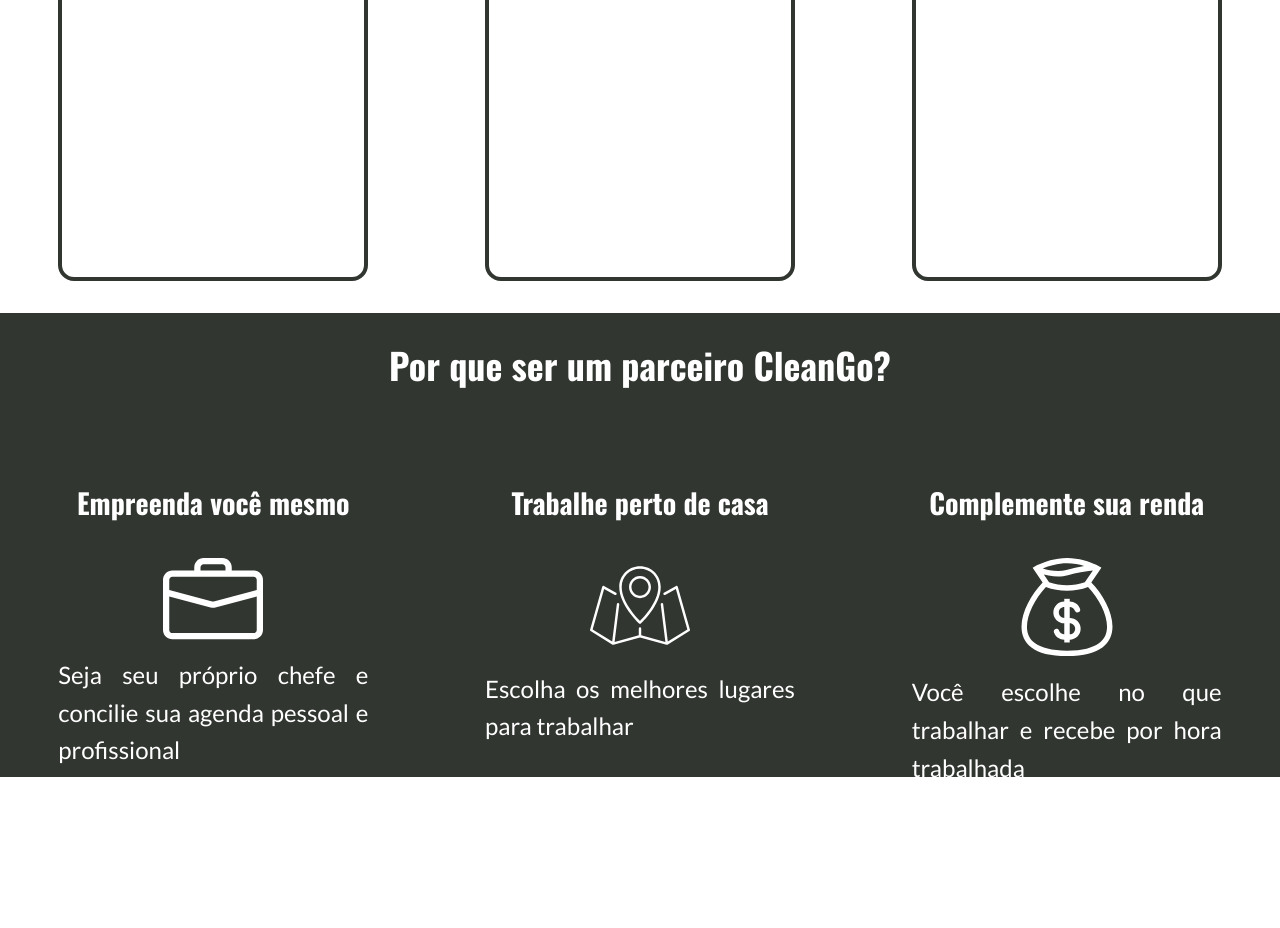
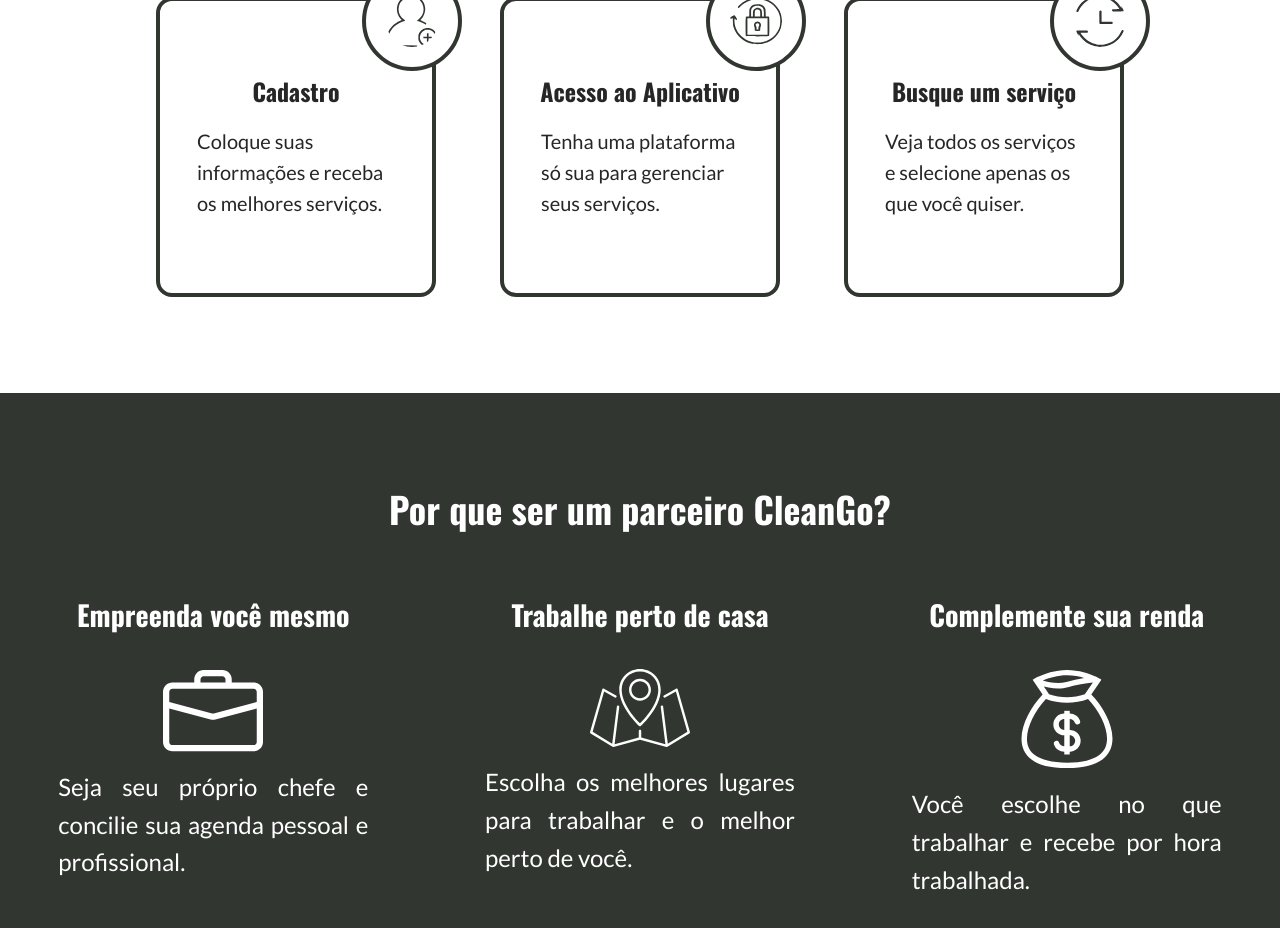
Before and after one commit to daeppe/CleanGo, a React (Create React App) app: page /sejaumparceiro in a window 1280 px wide. Shown: the part 1040-1968 px from the top of the page. Before the commit the page ends 1826 px from the top, so only its background shows below. Built offline with nearby package versions, Linux system fonts and the light colour scheme.

Commit message:
feat: secao como funciona

```diff
--- a/src/components/CardReasons/index.tsx
+++ b/src/components/CardReasons/index.tsx
@@ -10,18 +10,20 @@
         <h1>Empreenda você mesmo</h1>
         <img src={Briefcase} alt="Empreendedor" />
         <p>
-          Seja seu próprio chefe e concilie sua agenda pessoal e profissional
+          Seja seu próprio chefe e concilie sua agenda pessoal e profissional.
         </p>
       </ContainerInner>
       <ContainerInner>
         <h1>Trabalhe perto de casa</h1>
         <img src={Map} alt="Mapa" />
-        <p>Escolha os melhores lugares para trabalhar</p>
+        <p>
+          Escolha os melhores lugares para trabalhar e o melhor perto de você.
+        </p>
       </ContainerInner>
       <ContainerInner>
         <h1>Complemente sua renda</h1>
         <img src={BagOfMoney} alt="Dinheiro" />
-        <p>Você escolhe no que trabalhar e recebe por hora trabalhada</p>
+        <p>Você escolhe no que trabalhar e recebe por hora trabalhada.</p>
       </ContainerInner>
     </Container>
   );
--- a/src/components/CardWorkWithUs/index.tsx
+++ b/src/components/CardWorkWithUs/index.tsx
@@ -7,15 +7,18 @@
     <Container>
       <ContainerInner>
         <img src={Register} alt="cadastro" />
-        <h1>Cadastro</h1>
+        <h1 className="cardTitle">Cadastro</h1>
+        <p>Coloque suas informações e receba os melhores serviços.</p>
       </ContainerInner>
       <ContainerInner>
         <img src={Return} alt="cadastro" />
-        <h1>Aguarde o Retorno</h1>
+        <h1 className="cardTitle">Acesso ao Aplicativo</h1>
+        <p>Tenha uma plataforma só sua para gerenciar seus serviços.</p>
       </ContainerInner>
       <ContainerInner>
         <img src={AppAccess} alt="cadastro" />
-        <h1>Acesso ao Aplicativo</h1>
+        <h1 className="cardTitle">Busque um serviço</h1>
+        <p>Veja todos os serviços e selecione apenas os que você quiser.</p>
       </ContainerInner>
     </Container>
   );
--- a/src/components/CardWorkWithUs/styles.ts
+++ b/src/components/CardWorkWithUs/styles.ts
@@ -1,40 +1,65 @@
 import styled from "styled-components";
 
 export const Container = styled.div`
-  display: flex;
-  flex-direction: column;
-  justify-content: space-around;
+  display: grid;
+  grid-template-columns: 280px;
+  grid-template-rows: repeat(3, 1fr);
+  justify-content: center;
+  align-content: center;
+  justify-items: center;
   align-items: center;
+  position: relative;
+  row-gap: 3rem;
   width: 100%;
-  margin: 32px 0;
   @media only screen and (min-width: 768px) {
-    flex-direction: row;
+    grid-template-columns: repeat(3, 280px);
+    grid-template-rows: auto;
+    gap: 5%;
   }
 `;
 export const ContainerInner = styled(Container)`
-  flex-direction: column;
-  margin: 0;
-  justify-content: flex-start;
+  position: relative;
+  display: grid;
+  grid-auto-columns: 1fr;
+  grid-template-columns: 220px;
+  grid-template-rows: auto;
+  grid-template-areas:
+    "title"
+    "text";
+  justify-content: center;
+  align-content: center;
+  justify-items: center;
+  align-items: center;
   border: 4px solid var(--dark-green);
   border-radius: 16px;
-  max-width: 310px;
-  height: 380px;
-  h1 {
+  max-width: 280px;
+  height: 300px;
+  .cardTitle {
+    grid-area: title;
     font-family: var(--font-secondary);
     font-size: 24px;
-    text-align: center;
-    margin: -30px auto;
+    align-self: flex-start;
+    margin: 0;
   }
   img {
     border: 4px solid var(--dark-green);
     border-radius: 50%;
     padding: 20px;
     background-color: var(--white);
-    align-self: flex-end;
-    margin-top: -30px;
-    margin-right: -30px;
+    align-self: flex-start;
     width: 100px;
     height: 100px;
     box-sizing: border-box;
+    position: absolute;
+    right: -30px;
+    top: -30px;
+  }
+  p {
+    grid-area: text;
+    font-family: var(--font-standard);
+    font-size: 20px;
+    width: 90%;
+    margin: 0 auto;
+    align-self: center;
   }
 `;
--- a/src/pages/WorkWithUs/styles.ts
+++ b/src/pages/WorkWithUs/styles.ts
@@ -7,6 +7,8 @@
   justify-content: center;
   background-color: var(--dark-green);
   margin-top: -90px;
+  position: relative;
+  /* min-height: 100vh; */
 `;
 export const SectionStyled = styled.section`
   display: flex;
@@ -14,6 +16,7 @@
   background-color: var(--white);
   align-items: center;
   justify-content: center;
+  position: relative;
 `;
 export const SectionPartner = styled(SectionStyled)`
   margin: 90px 0;
@@ -24,15 +27,24 @@
 `;
 export const SectionWhowItWorks = styled(SectionStyled)`
   flex-direction: column;
+  padding: 5rem 0;
   h1 {
-    margin: 16px 0 32px;
+    margin: 0 0 3rem;
+  }
+  @media only screen and (min-width: 768px) {
+    padding: 6rem 0;
+    h1 {
+      margin: 0 0 5rem;
+    }
   }
 `;
-export const SectionReasons = styled(SectionWhowItWorks)`
+export const SectionReasons = styled(SectionStyled)`
+  flex-direction: column;
   background-color: var(--dark-green);
   h1 {
     color: var(--white);
   }
+  padding: 5rem 0;
 `;
 export const Title = styled.h1`
   font-size: 36px;
```
